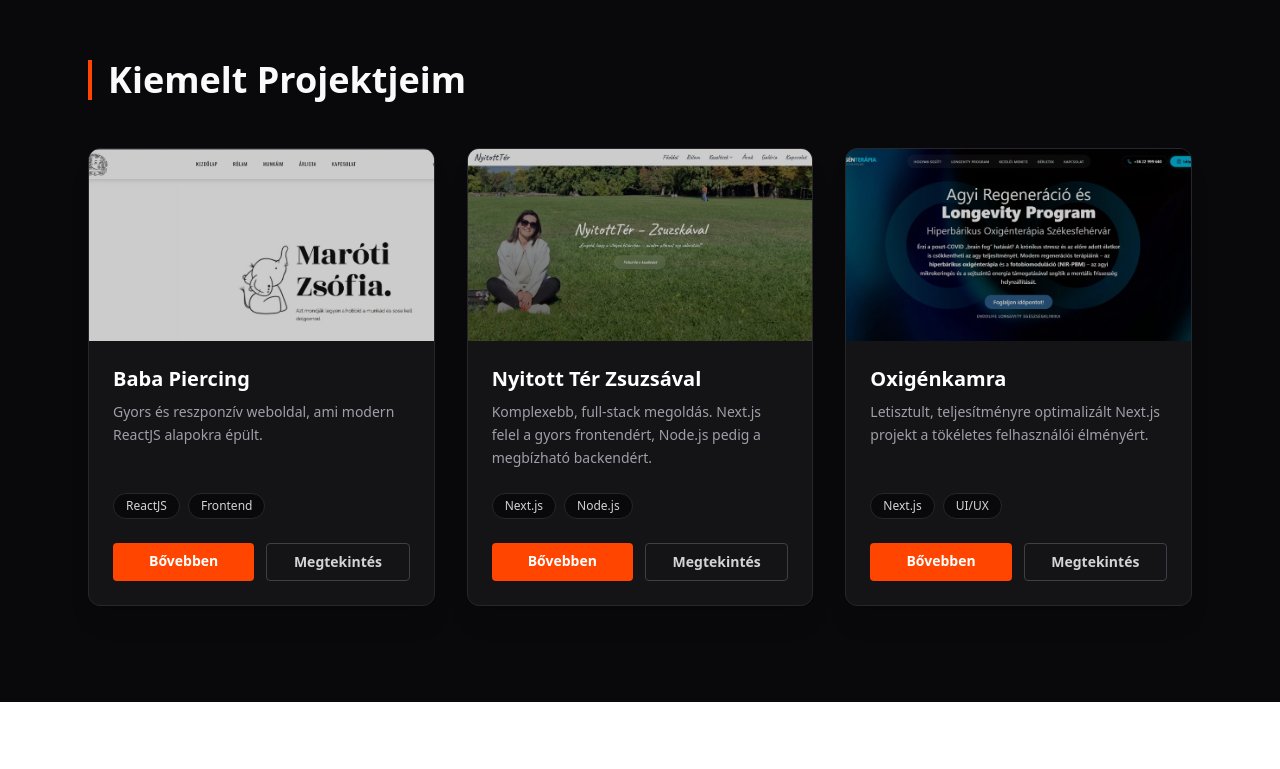
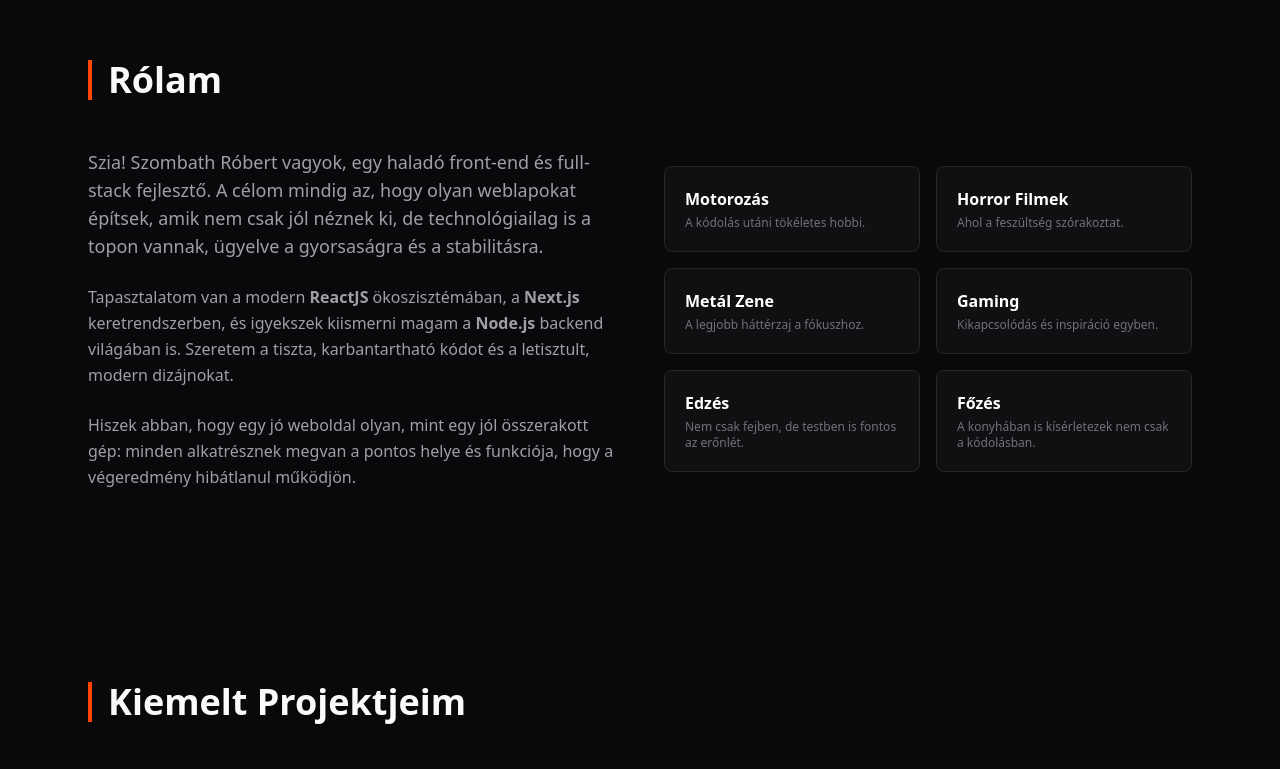
Before and after one commit to szombathrobert/portfolio-website, a Next.js app: page / in a window 1280 px wide. Shown: the part 836-1605 px from the top of the page. Before the commit the page ends 1538 px from the top, so only its background shows below. Built offline with nearby package versions, Linux system fonts and the light colour scheme.

Commit message:
Feat: About szekció pontos szövegezéssel és érdeklődési körrel kiegészítve

```diff
--- /dev/null
+++ b/app/components/About.tsx
@@ -0,0 +1,61 @@
+"use client";
+
+import { motion } from "framer-motion";
+
+export default function About() {
+    const hobbies = [
+        { name: "Motorozás", desc: "A kódolás utáni tökéletes hobbi." },
+        { name: "Horror Filmek", desc: "Ahol a feszültség szórakoztat." },
+        { name: "Metál Zene", desc: "A legjobb háttérzaj a fókuszhoz." },
+        { name: "Gaming", desc: "Kikapcsolódás és inspiráció egyben." },
+        { name: "Edzés", desc: "Nem csak fejben, de testben is fontos az erőnlét." },
+        { name: "Főzés", desc: "A konyhában is kísérletezek nem csak a kódolásban." },
+    ];
+
+    return (
+        <section id="rolam" className="max-w-6xl mx-auto px-6 py-24 relative z-10">
+            <motion.h2
+                initial={{ opacity: 0, x: -20 }}
+                whileInView={{ opacity: 1, x: 0 }}
+                viewport={{ once: true }}
+                className="text-3xl md:text-4xl font-bold mb-12 border-l-4 border-bloodOrange pl-4"
+            >
+                Rólam
+            </motion.h2>
+            <div className="grid grid-cols-1 md:grid-cols-2 gap-12 items-center">
+                <motion.div
+                    initial={{ opacity: 0, y: 30 }}
+                    whileInView={{ opacity: 1, y: 0 }}
+                    viewport={{ once: true }}
+                    transition={{ duration: 0.5 }}
+                    className="space-y-6 text-zinc-400 leading-relaxed"
+                >
+                    <p className="text-lg">
+                        Szia! Szombath Róbert vagyok, egy haladó front-end és full-stack fejlesztő. A célom mindig az, hogy olyan weblapokat építsek, amik nem csak jól néznek ki, de technológiailag is a topon vannak, ügyelve a gyorsaságra és a stabilitásra.
+                    </p>
+                    <p>
+                        Tapasztalatom van a modern <strong>ReactJS</strong> ökoszisztémában, a <strong>Next.js</strong> keretrendszerben, és igyekszek kiismerni magam a <strong>Node.js</strong> backend világában is. Szeretem a tiszta, karbantartható kódot és a letisztult, modern dizájnokat.
+                    </p>
+                    <p>
+                        Hiszek abban, hogy egy jó weboldal olyan, mint egy jól összerakott gép: minden alkatrésznek megvan a pontos helye és funkciója, hogy a végeredmény hibátlanul működjön.
+                    </p>
+                </motion.div>
+                <div className="grid grid-cols-1 sm:grid-cols-2 gap-4">
+                    {hobbies.map((hobby, index) => (
+                        <motion.div
+                            key={hobby.name}
+                            initial={{ opacity: 0, scale: 0.9 }}
+                            whileInView={{ opacity: 1, scale: 1 }}
+                            viewport={{ once: true }}
+                            transition={{ duration: 0.4, delay: index * 0.1 }}
+                            className="p-5 bg-zinc-900/50 border border-zinc-800 rounded-lg hover:border-bloodOrange/50 transition-colors"
+                        >
+                            <h3 className="text-white font-bold mb-1">{hobby.name}</h3>
+                            <p className="text-xs text-zinc-500">{hobby.desc}</p>
+                        </motion.div>
+                    ))}
+                </div>
+            </div>
+        </section>
+    );
+}
--- a/app/page.tsx
+++ b/app/page.tsx
@@ -1,3 +1,4 @@
+import About from "./components/About";
 import Hero from "./components/Hero";
 import Navbar from "./components/Navbar";
 import Projects from "./components/Projects";
@@ -7,6 +8,7 @@ export default function Home() {
     <main className="min-h-screen bg-zinc-950 text-zinc-50 font-sans selection:bg-bloodOrange selection:text-white">
       <Navbar />
       <Hero />
+      <About />
       <Projects />
     </main>
   );
```
